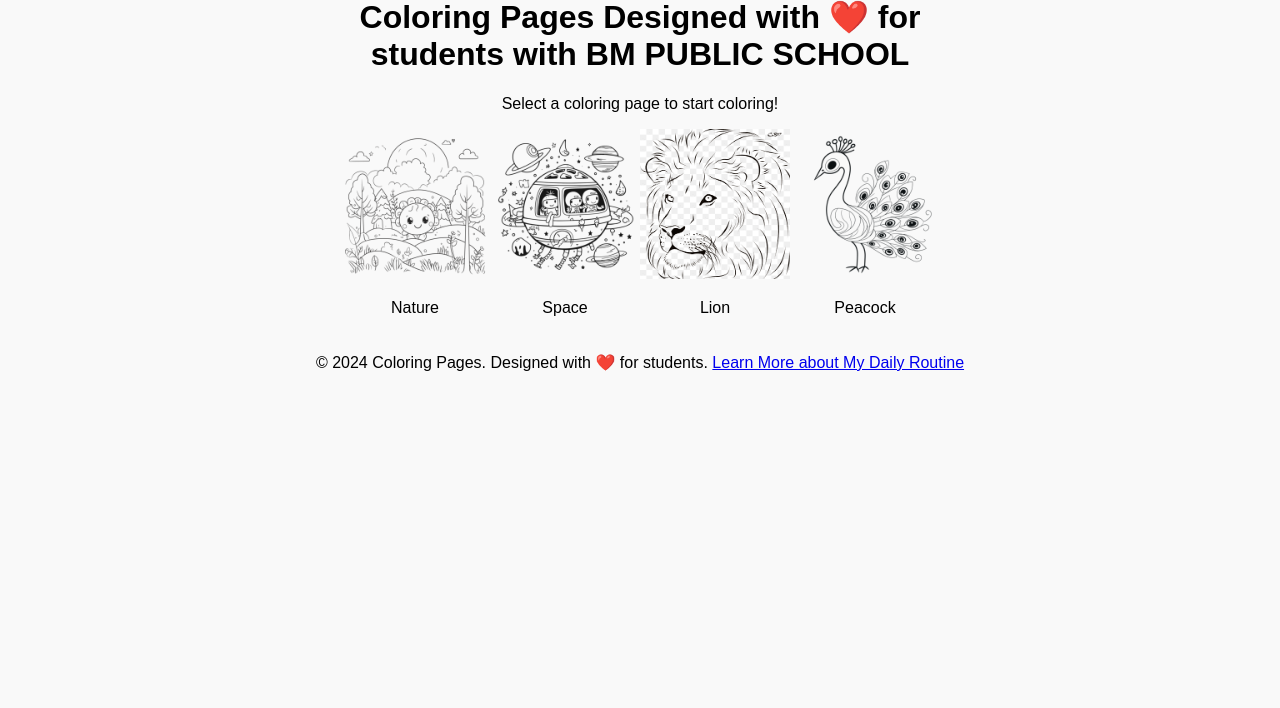
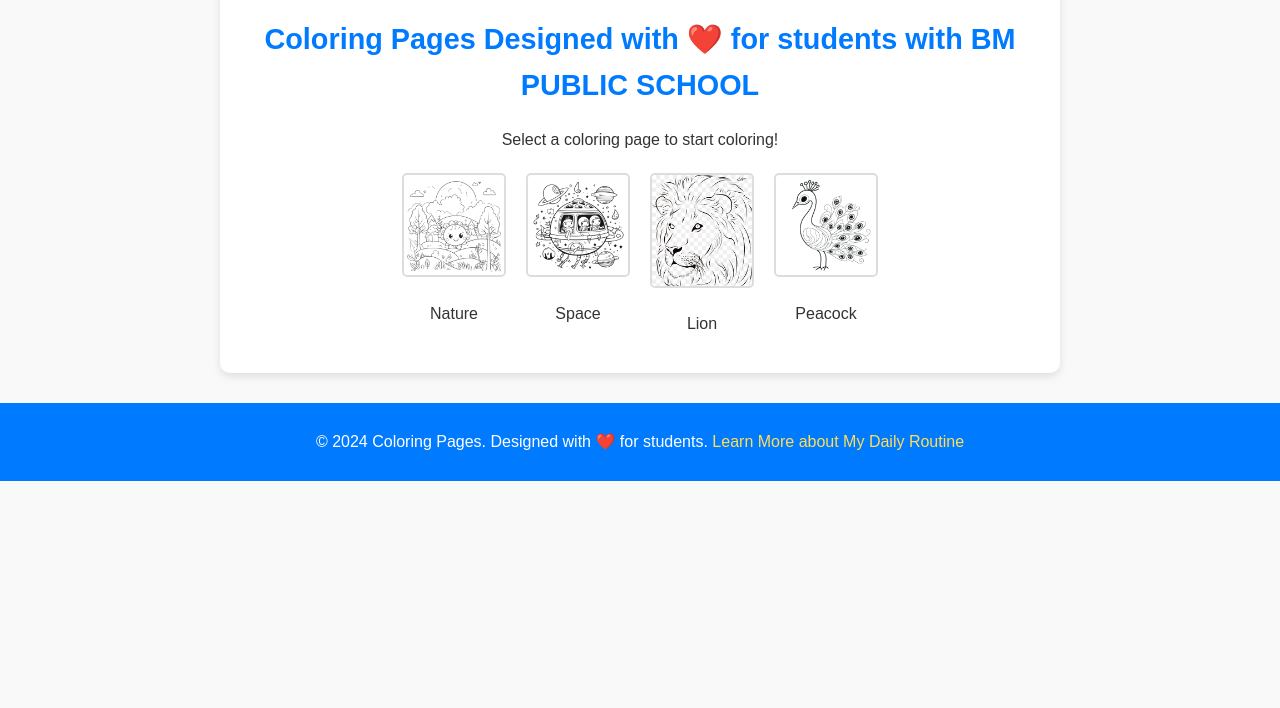
Before and after one commit to yogendraballia/routine, a plain HTML site: page index.html in a window 1280 px wide. Shown: the part 92-800 px from the top of the page. Drawn offline with Linux system fonts and the light colour scheme.

Commit message:
styles.css

```diff
--- a/styles.css
+++ b/styles.css
@@ -1,29 +1,48 @@
 body {
     font-family: Arial, sans-serif;
     background-color: #f9f9f9;
+    margin: 0;
+    padding: 0;
+    line-height: 1.6;
     text-align: center;
-    padding: 20px;
+    color: #333;
 }
 
 .container {
-    max-width: 600px;
-    margin: auto;
+    margin: 20px auto;
+    max-width: 800px;
+    padding: 20px;
+    background: #fff;
+    border-radius: 10px;
+    box-shadow: 0 4px 8px rgba(0, 0, 0, 0.1);
+}
+
+h1 {
+    font-size: 1.8rem;
+    color: #007bff;
 }
 
 .coloring-options {
     display: flex;
-    justify-content: space-around;
-    margin-bottom: 20px;
+    justify-content: center;
+    gap: 20px;
+    margin-top: 20px;
 }
 
 .coloring-page {
+    text-align: center;
     cursor: pointer;
-    text-align: center;
+    transition: transform 0.2s;
 }
 
 .coloring-page img {
-    width: 150px;
-    height: 150px;
+    max-width: 100px;
+    border: 2px solid #ddd;
+    border-radius: 5px;
+}
+
+.coloring-page:hover {
+    transform: scale(1.1);
 }
 
 .canvas-container {
@@ -31,26 +50,48 @@ body {
 }
 
 canvas {
-    border: 1px solid #000;
+    border: 2px solid #007bff;
+    border-radius: 5px;
 }
 
 .controls {
-    margin: 10px 0;
+    margin: 20px 0;
 }
 
-.controls label {
+label {
+    font-weight: bold;
     margin-right: 10px;
 }
 
 .button {
-    margin-top: 10px;
+    display: inline-block;
+    margin-top: 20px;
     padding: 10px 20px;
-    background-color: #4CAF50;
+    font-size: 1rem;
     color: white;
+    background-color: #007bff;
     border: none;
+    border-radius: 5px;
     cursor: pointer;
+    transition: background 0.3s;
 }
 
 .button:hover {
-    background-color: #45a049;
+    background-color: #0056b3;
 }
+
+footer {
+    margin-top: 30px;
+    background: #007bff;
+    color: white;
+    padding: 10px 0;
+}
+
+footer a {
+    color: #ffdd57;
+    text-decoration: none;
+}
+
+footer a:hover {
+    text-decoration: underline;
+}
```
